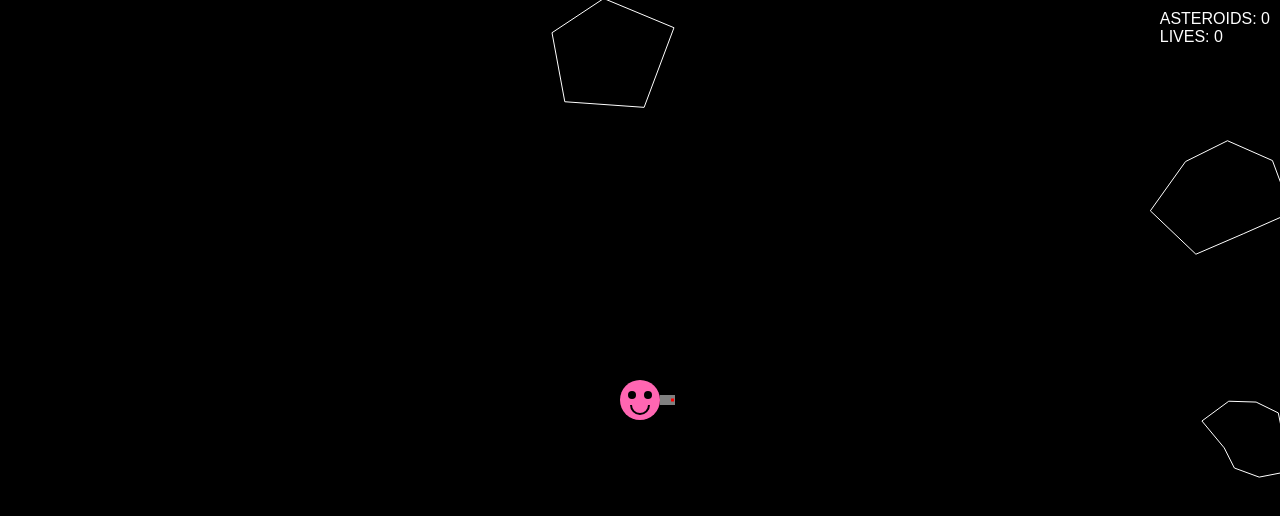
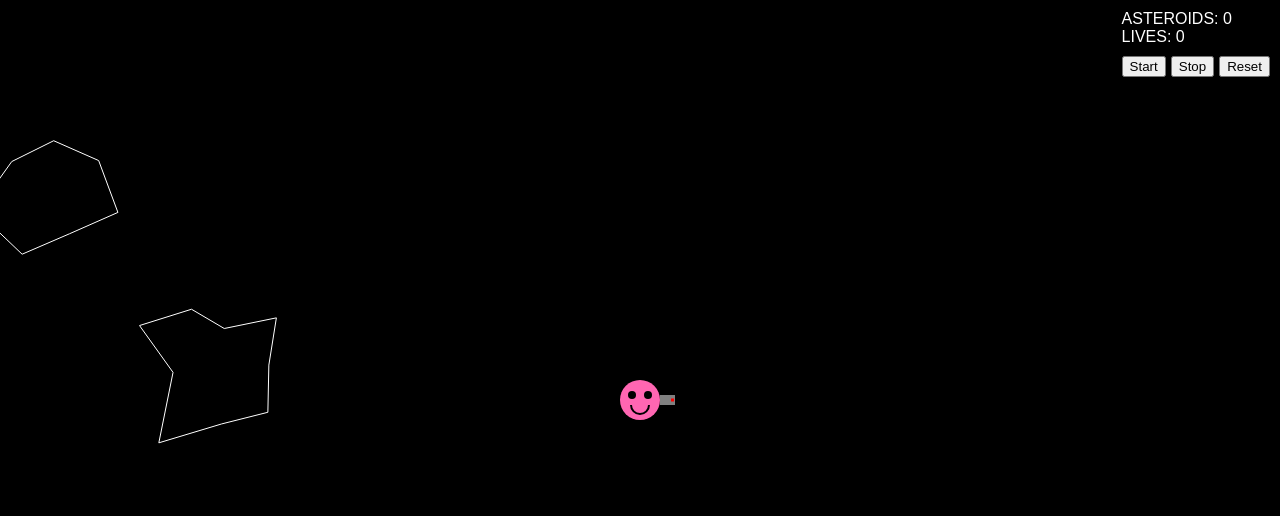
Before and after one commit to martalewan/Asteroid-game, a React (Vite) app in the folder game/: page / in a window 1280 px wide. Shown: the top 516 px of the page. Built offline with nearby package versions, Linux system fonts and the light colour scheme.

Commit message:
feat: improve game conrols

```diff
--- a/game/src/components/GameCanvas.tsx
+++ b/game/src/components/GameCanvas.tsx
@@ -1,9 +1,9 @@
 import { useEffect, useRef, useState } from "react";
-import { startGame } from "../game/startGame";
+import { createGameApp } from "../game/GameApp";
 
 export function GameCanvas() {
     const canvasRef = useRef<HTMLCanvasElement>(null);
-    const gameRef = useRef<any>(null);
+    const appRef = useRef<any>(null);
 
     const [hud, setHud] = useState({
         asteroidsKilled: 0,
@@ -13,21 +13,26 @@ export function GameCanvas() {
     useEffect(() => {
         if (!canvasRef.current) return;
 
-        const game = startGame(canvasRef.current);
-        gameRef.current = game;
+        const app = createGameApp(canvasRef.current);
+        appRef.current = app;
 
-        const unsubscribe = game.subscribe(() => {
-            setHud({ ...game.getState() });
+        app.init();
+
+        const unsubscribe = app.getState().subscribe(() => {
+            setHud({ ...app.getState().getState() });
         });
 
-        return () => unsubscribe();
+        return () => {
+            unsubscribe();
+            app.stop();
+        };
     }, []);
 
     return (
         <div style={{ position: "relative" }}>
             <canvas ref={canvasRef} />
 
-            {/* HUD LAYER */}
+            {/* HUD */}
             <div
                 style={{
                     position: "absolute",
@@ -39,6 +44,21 @@ export function GameCanvas() {
             >
                 <div>ASTEROIDS: {hud.asteroidsKilled}</div>
                 <div>LIVES: {hud.lostLives}</div>
+
+                {/* CONTROLS */}
+                <div style={{ marginTop: 10, display: "flex", gap: 5 }}>
+                    <button onClick={() => appRef.current?.start()}>
+                        Start
+                    </button>
+
+                    <button onClick={() => appRef.current?.stop()}>
+                        Stop
+                    </button>
+
+                    <button onClick={() => appRef.current?.reset()}>
+                        Reset
+                    </button>
+                </div>
             </div>
         </div>
     );
--- /dev/null
+++ b/game/src/game/GameApp.ts
@@ -0,0 +1,38 @@
+import { startGame } from "./startGame";
+
+export function createGameApp(canvas: HTMLCanvasElement) {
+    let gameInstance: any = null;
+
+    function init() {
+        gameInstance = startGame(canvas);
+    }
+
+    function start() {
+        if (!gameInstance) init();
+        gameInstance.start?.();
+    }
+
+    function stop() {
+        gameInstance?.stop?.();
+    }
+
+    function reset() {
+        stop();
+
+        // IMPORTANT: re-create everything cleanly
+        gameInstance = startGame(canvas);
+        gameInstance.start?.();
+    }
+
+    function getState() {
+        return gameInstance?.getState?.();
+    }
+
+    return {
+        init,
+        start,
+        stop,
+        reset,
+        getState,
+    };
+}
--- a/game/src/game/config.ts
+++ b/game/src/game/config.ts
@@ -26,9 +26,9 @@ export const config = {
         FLAME_HEIGHT: 15,
         FLAME_OFFSET: 35,
 
-        VELOCITY_SPEED: 8,
+        VELOCITY_SPEED: 6,
         VELOCITY_SLOWING: 0.9,
-        ROTATION_SPEED: 0.2,
+        ROTATION_SPEED: 0.15,
         EXPLODE_DURATION: 3000,
     },
 
--- a/game/src/game/handlers/asteroidSpawnerHandler.ts
+++ b/game/src/game/handlers/asteroidSpawnerHandler.ts
@@ -8,6 +8,8 @@ type AsteroidSpawnerParams = {
 
 export function createAsteroidSpawner(params: AsteroidSpawnerParams) {
     const { ctx, canvas, asteroids } = params;
+
+    let intervalId: ReturnType<typeof setInterval> | null = null;
 
     function createAsteroidCoordinate(index: number, radius: number) {
         let x = 0,
@@ -62,11 +64,21 @@ export function createAsteroidSpawner(params: AsteroidSpawnerParams) {
     }
 
     function start(interval = 2500) {
-        return setInterval(spawn, interval);
+        if (intervalId !== null) return;
+
+        intervalId = setInterval(spawn, interval);
+    }
+
+    function stop() {
+        if (intervalId !== null) {
+            clearInterval(intervalId);
+            intervalId = null;
+        }
     }
 
     return {
         start,
+        stop,
         spawn,
     };
 }
--- a/game/src/game/startGame.ts
+++ b/game/src/game/startGame.ts
@@ -68,5 +68,33 @@ export function startGame(canvas: HTMLCanvasElement) {
 
     engine.start();
 
-    return gameState;
+    return {
+        start: () => {
+            engine.start();
+            spawner.start(2500);
+        },
+
+        stop: () => {
+            engine.stop();
+            spawner.stop?.();
+        },
+
+        reset: () => {
+            engine.stop();
+            spawner.stop?.();
+
+            bullets.length = 0;
+            asteroids.length = 0;
+
+            gameState.getState().asteroidsKilled = 0;
+            gameState.getState().lostLives = 0;
+
+            engine.start();
+            spawner.start(2500);
+        },
+
+        getState: () => gameState,
+
+        subscribe: (listener: any) => gameState.subscribe(listener),
+    };
 }
```
